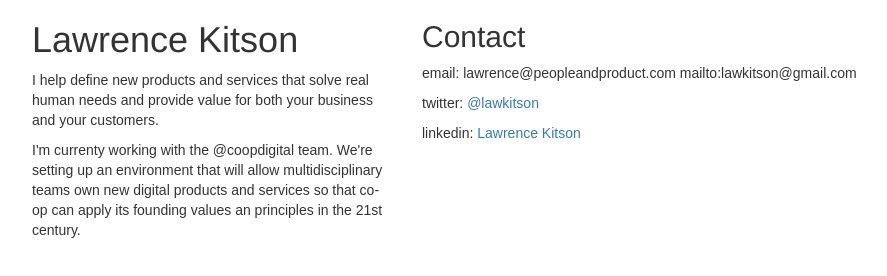
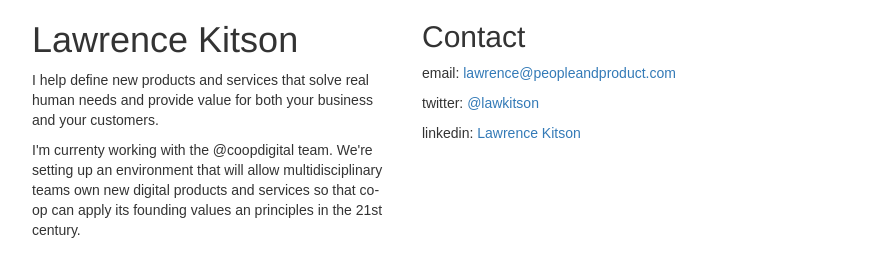
Before and after one commit to lawkitson/peopleandproduct, a plain HTML site: page index.html in a window 1280 px wide. Shown: the whole page, without its empty margins (38-925 px from the left). Drawn offline with nearby package versions, Linux system fonts and the light colour scheme.

Commit message:
Updated email

```diff
--- a/index.html
+++ b/index.html
@@ -29,8 +29,7 @@
   				</div>
   				<div class="col-sm-8">
   				<h2>Contact</h2>
-  				<p>email: <mailto: lawrence@peopleandproduct.com>lawrence@peopleandproduct.com
-  				mailto:lawkitson@gmail.com
+  				<p>email: <a href="mailto:lawrence@peopleandproduct.com?Subject=[websiteenquiry]" target="_top">lawrence@peopleandproduct.com</a>
   				</p>
   				<p>twitter: <a href="http://twitter.com/lawkitson">@lawkitson</a></p>
   				<p>linkedin: <a href="http://linkedin.com/in/lawrencekitson">Lawrence Kitson</a></p>
```
